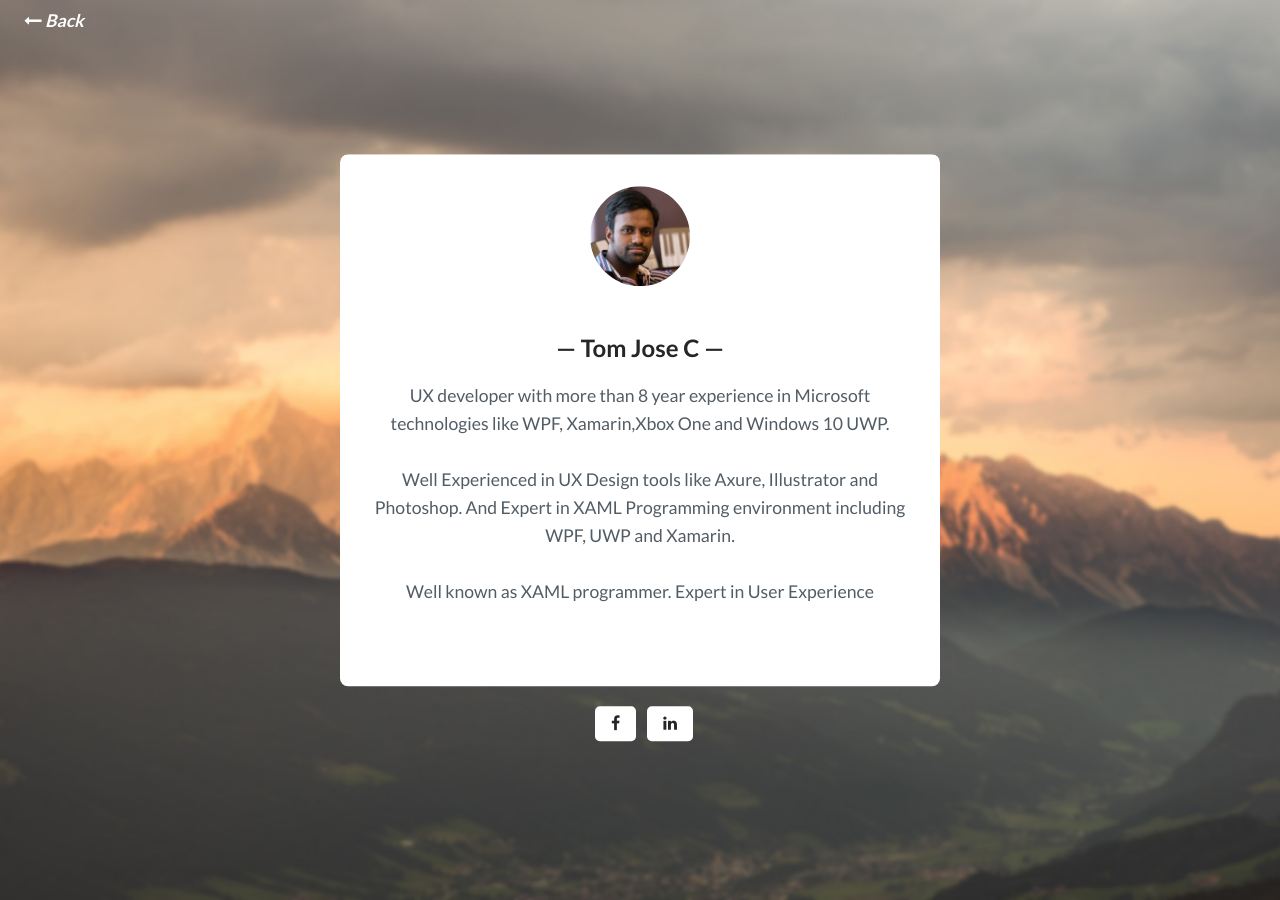
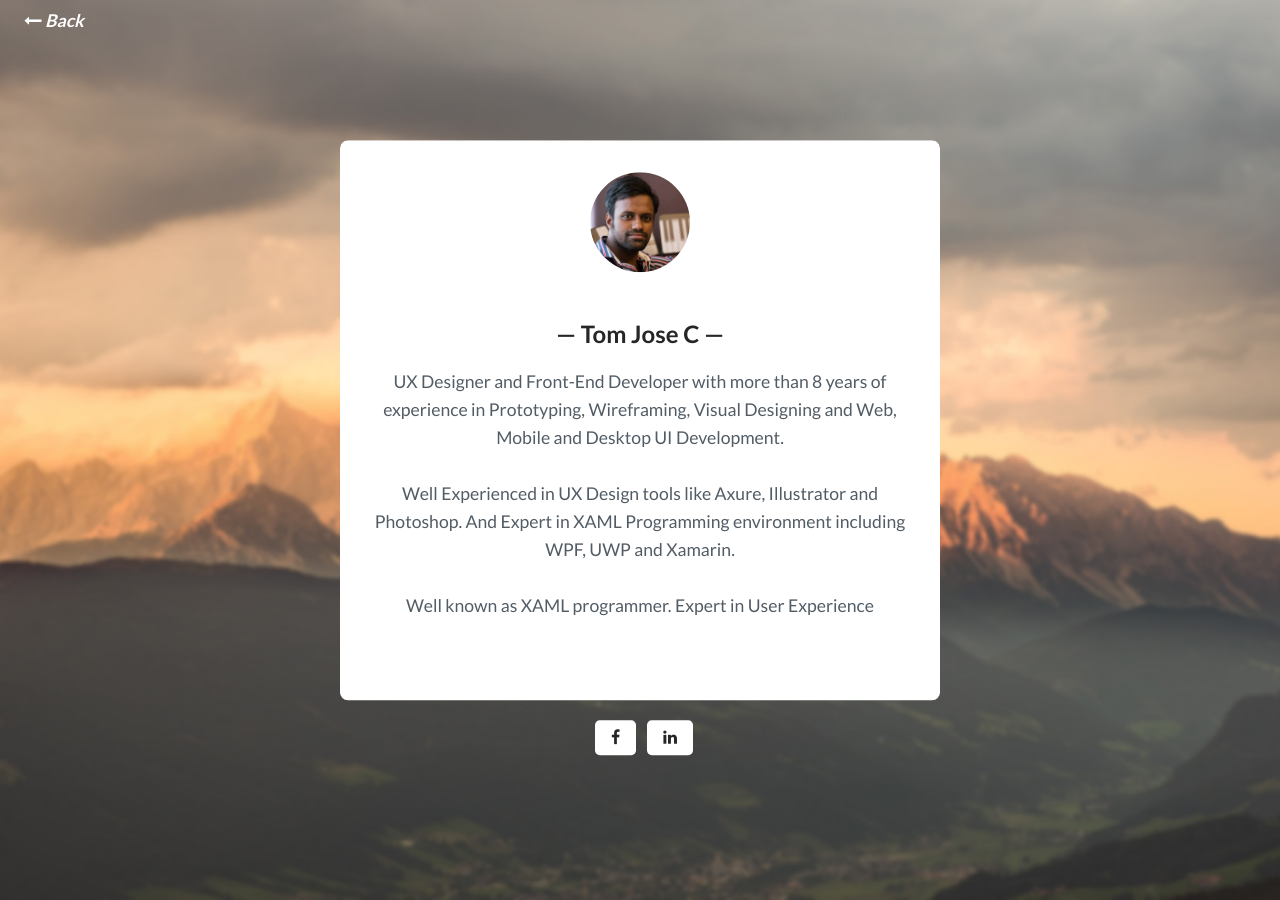
Before and after one commit to tomchoondal/tomchoondal.github.io, a Jekyll site: the page built from _pages/about.html, in a window 1280 px wide. Built offline with Jekyll 4.4.1, drawn with Linux system fonts in a browser that asks for light colours.

Commit message:
Updated about auther

```diff
--- a/_config.yml
+++ b/_config.yml
@@ -16,7 +16,7 @@
 # Author settings
 author-pic: face.jpg # your photo
 author-name: Tom Jose C
-about-author: UX developer with more than 8 year experience in Microsoft technologies like WPF, Xamarin,Xbox One and Windows 10 UWP.
+about-author: UX Designer and Front-End Developer with more than 8 years of experience in Prototyping, Wireframing, Visual Designing and Web, Mobile and Desktop UI Development.
 email: tomjosec@gmail.com
 phone: # your pnone number
 website: https://tomchoondal.github.io # you website
```
